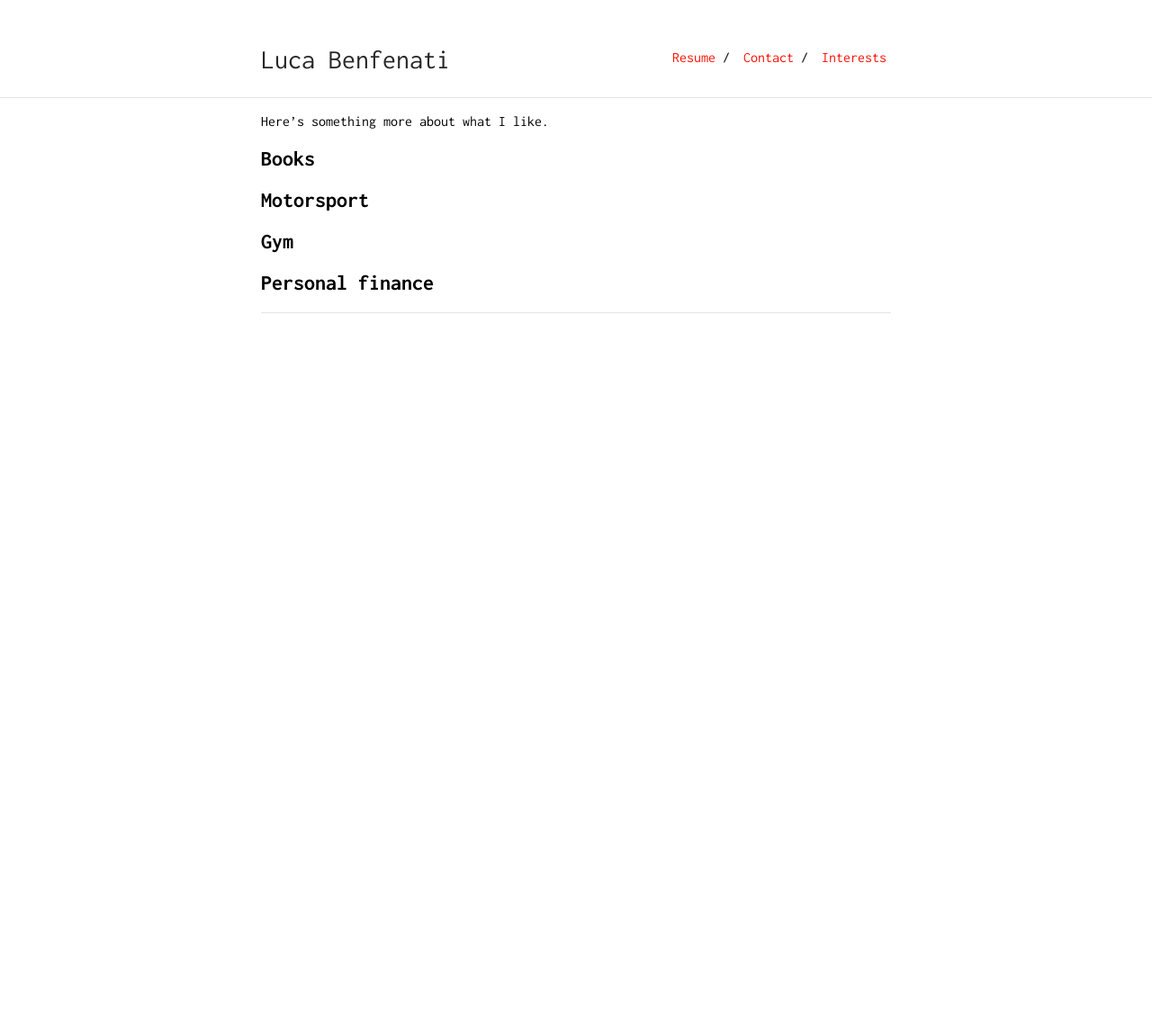
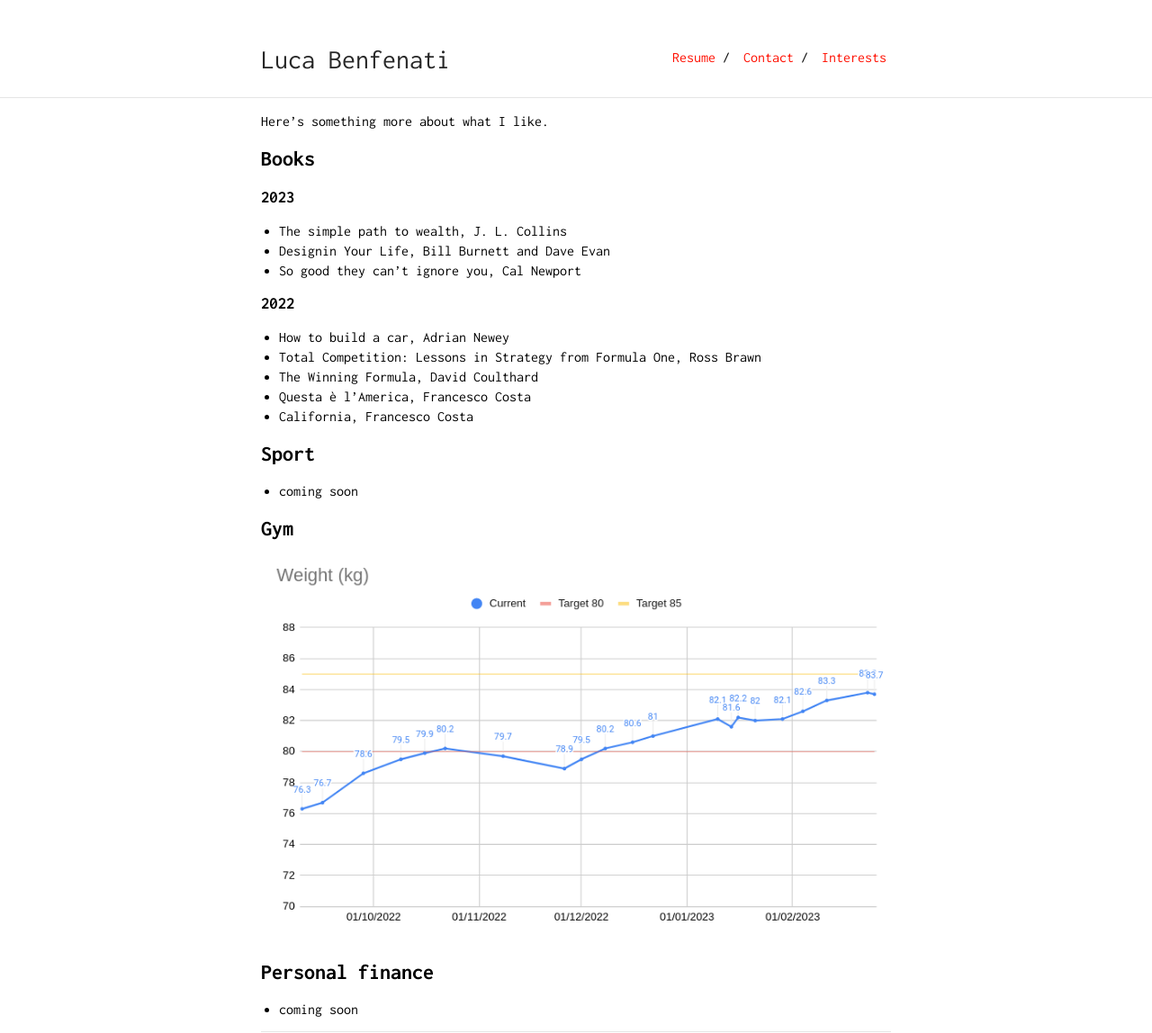
Before and after one commit to lucabnf/lucabnf.github.io, a Jekyll site: the page built from interests.md, in a window 1280 px wide. Shown: the whole page at 90% size. Built offline with Jekyll 4.4.1, drawn with Linux system fonts in a browser that asks for light colours; our own code applies the rules of GitHub Pages for plain Markdown files; before the commit the page ends 900 px from its top, so only the background shows below that.

Commit message:
some changes in interests

```diff
--- a/interests.md
+++ b/interests.md
@@ -1,9 +1,23 @@
 Here's something more about what I like.
 
 ## Books
+### 2023
+- The simple path to wealth, J. L. Collins
+- Designin Your Life, Bill Burnett and Dave Evan
+- So good they can't ignore you, Cal Newport
 
-## Motorsport
+### 2022
+- How to build a car, Adrian Newey
+- Total Competition: Lessons in Strategy from Formula One, Ross Brawn
+- The Winning Formula, David Coulthard
+- Questa è l'America, Francesco Costa
+- California, Francesco Costa
+
+## Sport
+- coming soon
 
 ## Gym
+![It's bulking season...](/images/weight_development.png)
 
 ## Personal finance
+- coming soon
```
Also changed, not shown: index.md (+1 -1 lines), images/all_logos.png (renamed from logo/all_logos.png), images/eth.png (renamed from logo/eth.png), images/kpmg.png (renamed from logo/kpmg.png), images/polito.png (renamed from logo/polito.png), images/weight_development.png (added).
